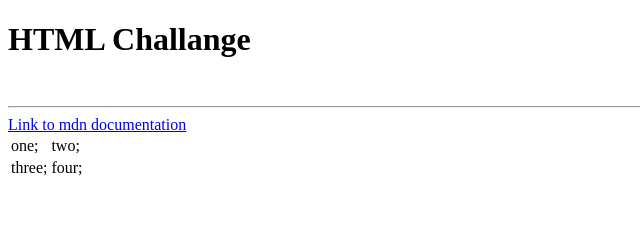
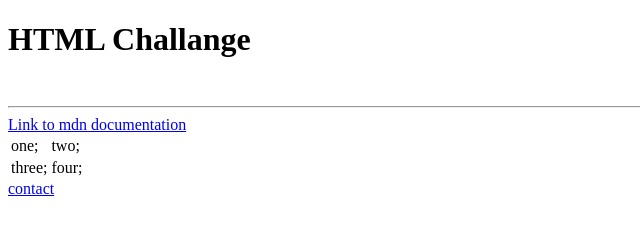
Before and after one commit to miragoodweb/cv, a plain HTML site: page index.html in a window 1280 px wide. Shown: the full height of the page, 0-640 px from the left. Drawn offline with Linux system fonts and the light colour scheme.

Commit message:
Update index.html

```diff
--- a/index.html
+++ b/index.html
@@ -21,5 +21,6 @@
 </tr>
 </tbody>
 </table>
+<a href="contact-me.html">contact</a>
   </body>
 </html>
```
